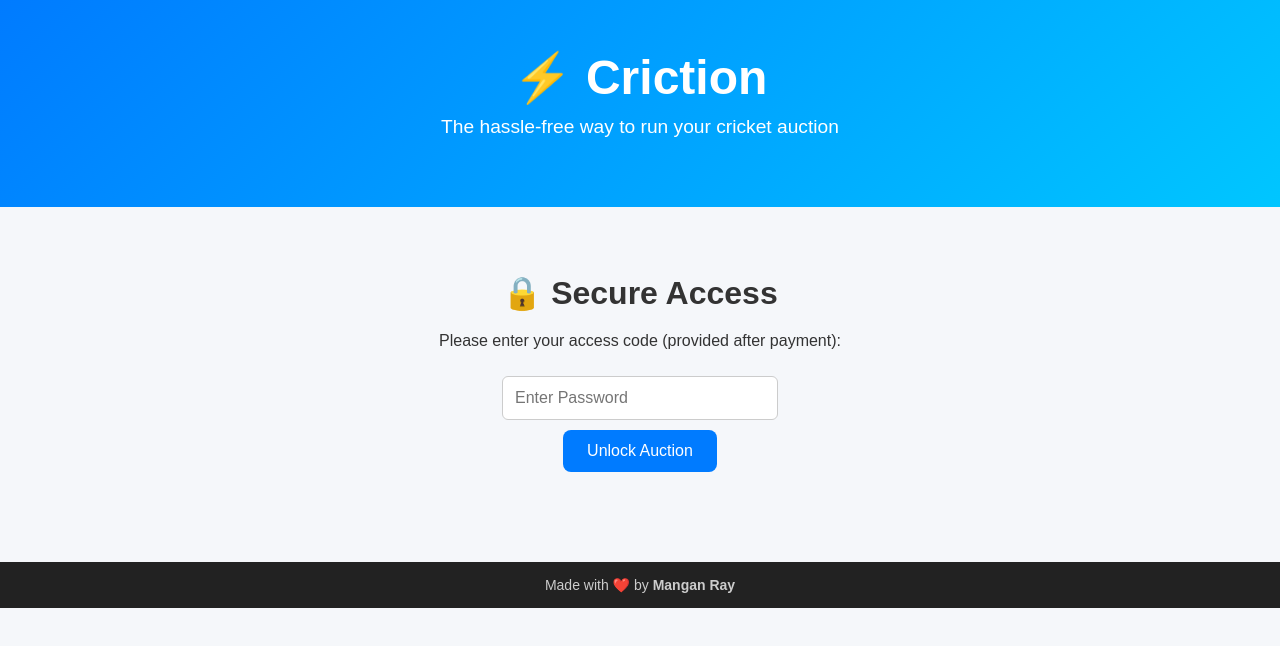
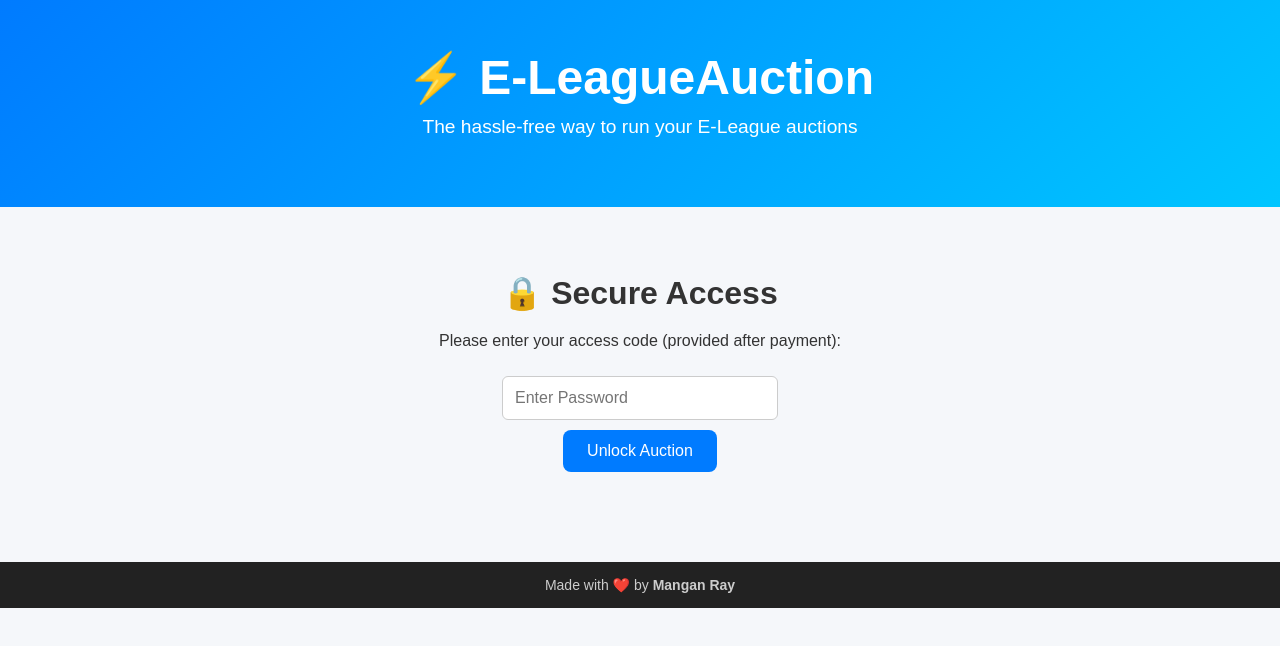
Before and after one commit to mangan09/eleagueauction, a plain HTML site: page index.html in a window 1280 px wide. Drawn offline with Linux system fonts and the light colour scheme.

Commit message:
Update index.html

```diff
--- a/index.html
+++ b/index.html
@@ -66,8 +66,8 @@
 <body>
   <!-- Banner -->
   <header>
-    <h1>⚡ Criction</h1>
-    <p>The hassle-free way to run your cricket auction</p>
+    <h1>⚡ E-LeagueAuction</h1>
+    <p>The hassle-free way to run your E-League auctions</p>
   </header>
 
   <!-- Main Content -->
@@ -94,7 +94,7 @@
         // Save flag in localStorage
         localStorage.setItem("authenticated", "true");
         // Redirect to auction page
-        window.location.href = "crictionbymangan.html";
+        window.location.href = "eleagueauction.html";
       } else {
         alert("❌ Wrong password. Contact admin for access.");
       }
```
